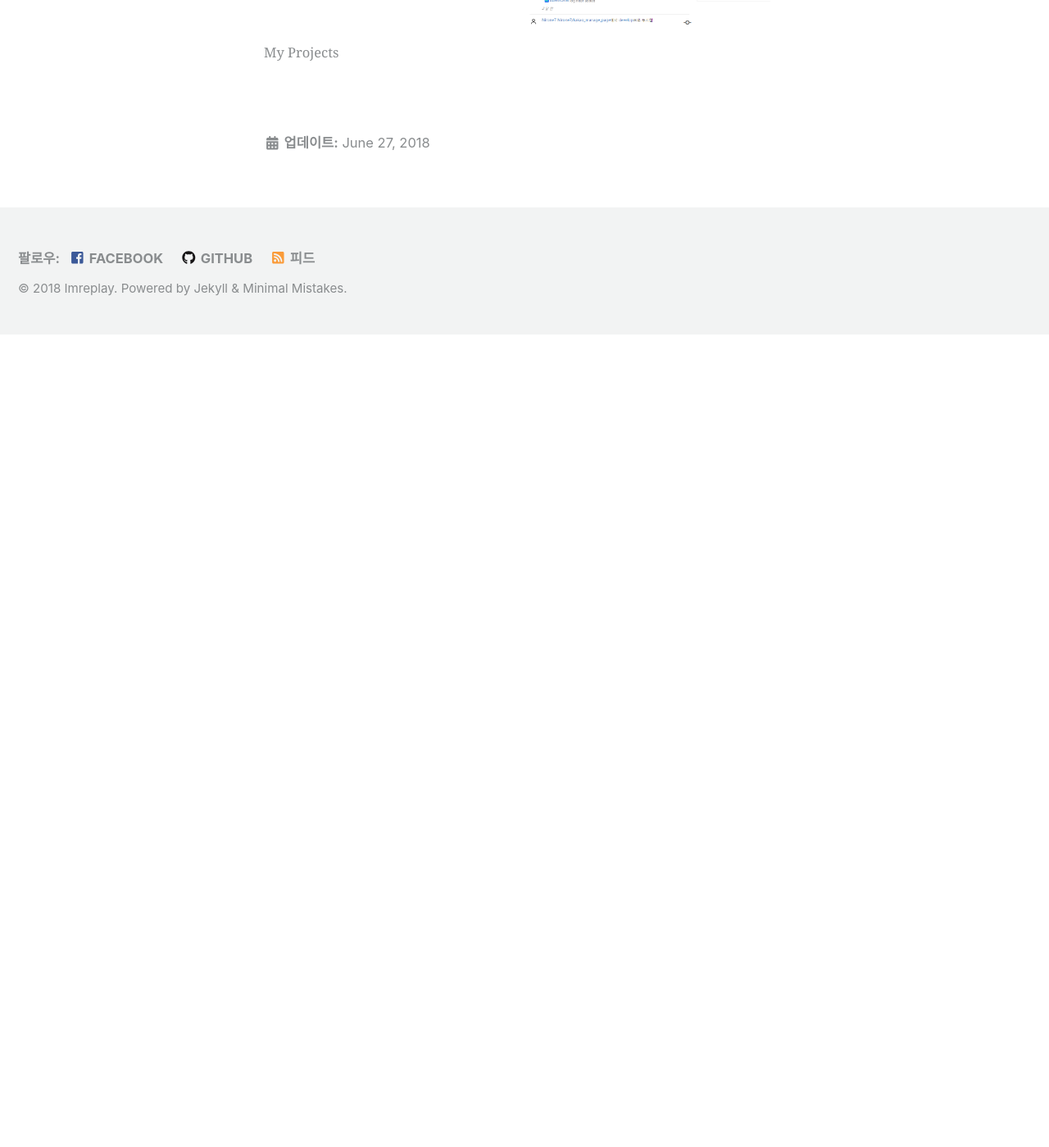
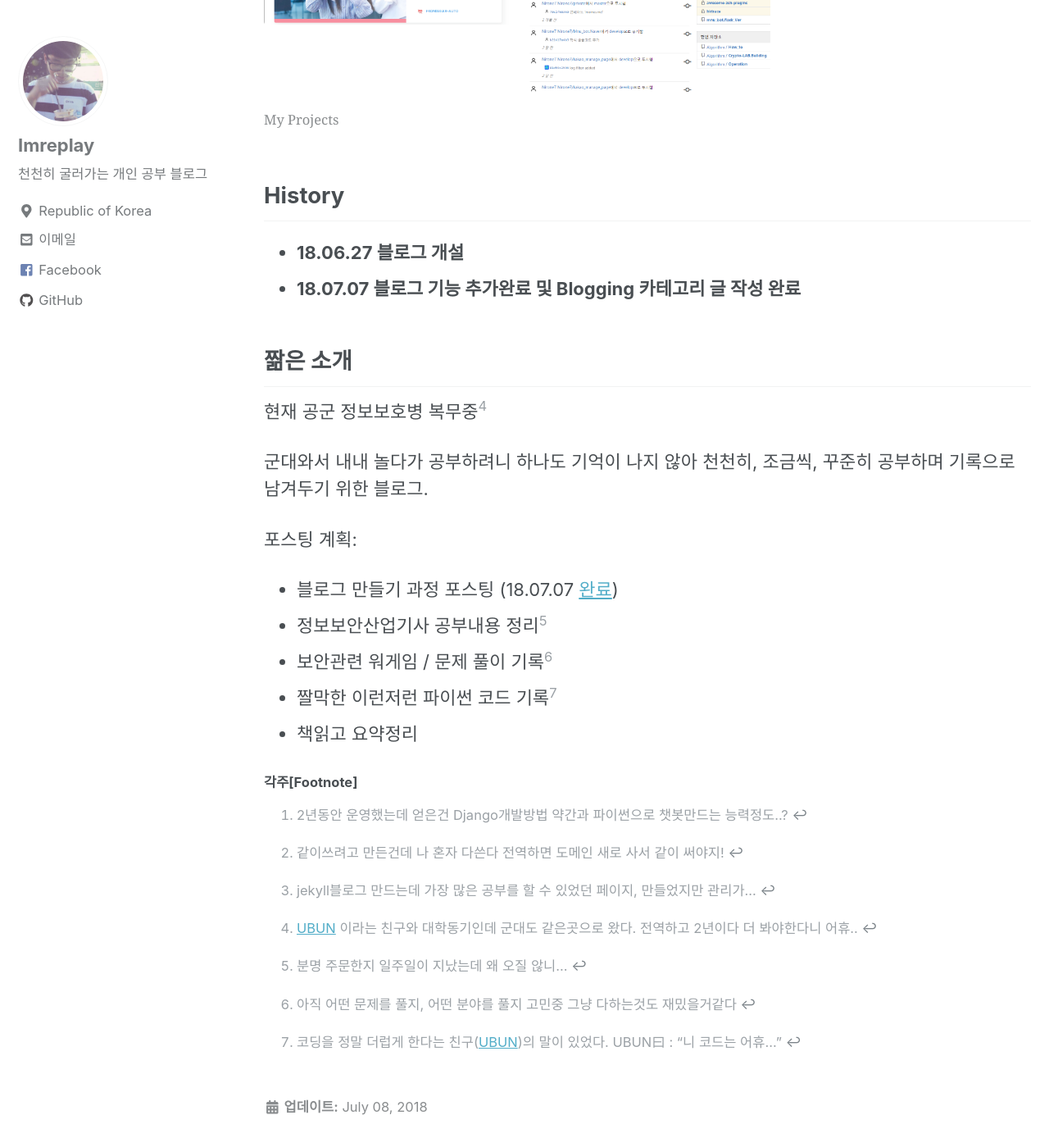
Before and after one commit to imreplay/blog_old, a Jekyll site: the page built from _pages/about.md, in a window 1280 px wide and 1400 px high, scrolled down 1514 px. Shown: the whole window at 82% size. Built offline with Jekyll 4.4.1, drawn with Linux system fonts in a browser that asks for light colours; nearby versions of some CDN libraries; comment, search, counter and statistics services are not loaded; a style sheet for code colours, icons or effects is not loaded; before the commit the page ends 1921 px from its top, so only the background shows below that.

Commit message:
edit about

```diff
--- a/_pages/about.md
+++ b/_pages/about.md
@@ -17,7 +17,7 @@ gallery:
     alt: "메일 서버"
     title: Mail Server
 
-last_modified_at: 2018-06-27T14:39:24-04:00
+last_modified_at: 2018-07-08T00:11:24+09:00
 toc: true
 
 ---
@@ -36,7 +36,39 @@ toc: true
  - 대학정보보호동아리연합회 KUCIS 호남권 운영진(2016)
 
 ## What I did
- - 카카오톡 API 이용 **[목포대학교 정보봇](http://pf.kakao.com/_RdDHM)** 제작
- - **개인 메일서버** 및 연구실용 **GIT 서버** 구축
- - github.io와 jekyll공부를 위해 [프로미스나인팬페이지](https://fromis9.kr) 구축
+ - 카카오톡 API 이용 **[목포대학교 정보봇](http://pf.kakao.com/_RdDHM)** 제작[^bot]
+ - **개인 메일서버** 및 연구실용 **GIT 서버** 구축[^lab]
+ - github.io와 jekyll공부를 위해 [프로미스나인팬페이지](https://fromis9.kr) 구축[^fromis9]
 {% include gallery id="gallery" caption="My Projects" %}
+
+## History
+
+* **18.06.27 블로그 개설**
+* **18.07.07 블로그 기능 추가완료 및 Blogging 카테고리 글 작성 완료**
+
+## 짦은 소개
+현재 공군 정보보호병 복무중[^rokaf]
+
+군대와서 내내 놀다가 공부하려니 하나도 기억이 나지 않아 천천히, 조금씩, 꾸준히 공부하며 기록으로 남겨두기 위한 블로그.
+
+
+포스팅 계획:
+  * 블로그 만들기 과정 포스팅 (18.07.07 [완료](/categories/#blogging))
+  * 정보보안산업기사 공부내용 정리[^secu]
+  * 보안관련 워게임 / 문제 풀이 기록[^wargame]
+  * 짤막한 이런저런 파이썬 코드 기록[^py]
+  * 책읽고 요약정리
+
+
+
+
+
+##### 각주[Footnote]
+
+[^secu]: 분명 주문한지 일주일이 지났는데 왜 오질 않니...
+[^wargame]: 아직 어떤 문제를 풀지, 어떤 분야를 풀지 고민중 그냥 다하는것도 재밌을거같다
+[^py]: 코딩을 정말 더럽게 한다는 친구([UBUN](https://ubun.net))의 말이 있었다. UBUN曰 : "니 코드는 어휴..."
+[^rokaf]: [UBUN](https://ubun.net) 이라는 친구와 대학동기인데 군대도 같은곳으로 왔다. 전역하고 2년이다 더 봐야한다니 어휴..
+[^bot]: 2년동안 운영했는데 얻은건 Django개발방법 약간과 파이썬으로 챗봇만드는 능력정도..?
+[^lab]: 같이쓰려고 만든건데 나 혼자 다쓴다 전역하면 도메인 새로 사서 같이 써야지!
+[^fromis9]: jekyll블로그 만드는데 가장 많은 공부를 할 수 있었던 페이지, 만들었지만 관리가...
```
Also changed, not shown: _drafts/2018-07-07-ELF-x86-Stack-buffer-overflow-basic-1.md (added, +56 -0 lines), _posts/blogging/2018-07-07-Elements.md (+13 -0 lines).
